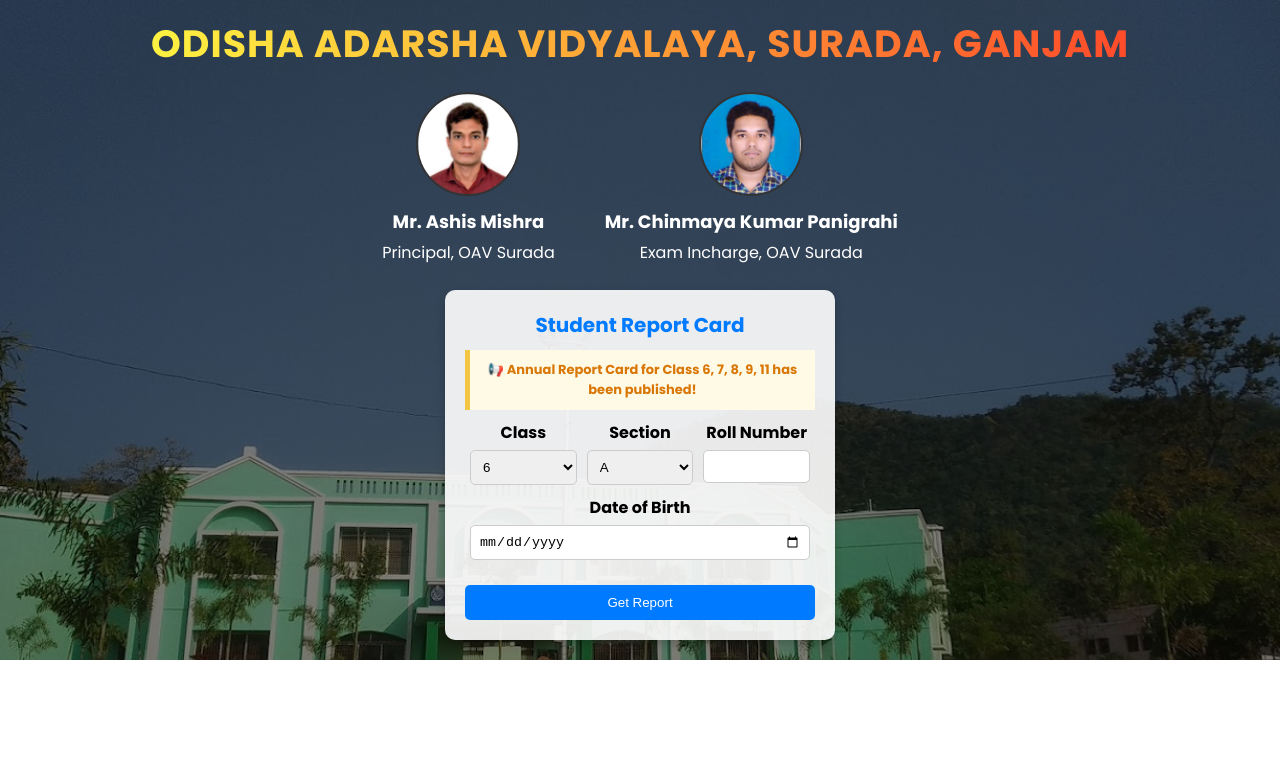
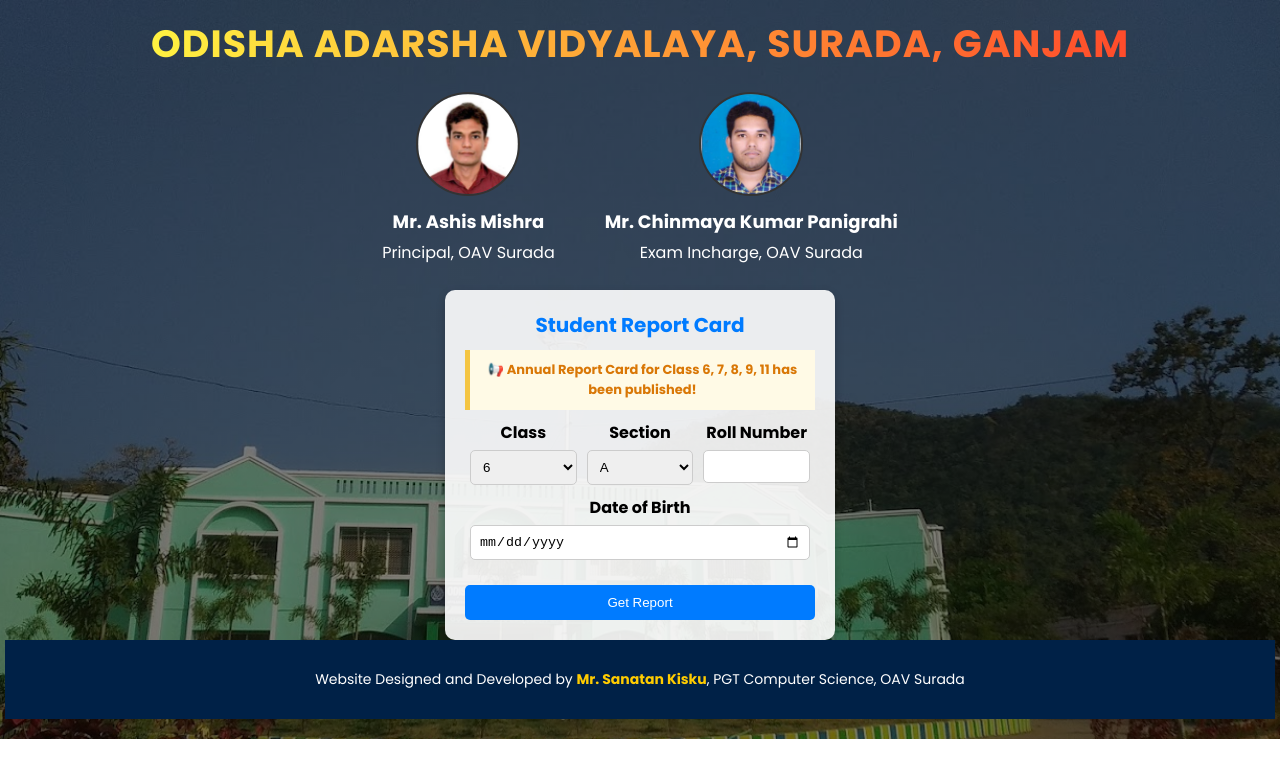
Before and after one commit to Sanatan-kisku/student-report-frontend, a React (Create React App) app: page / in a window 1280 px wide. Shown: the top 778 px of the page. Built offline with nearby package versions, Linux system fonts and the light colour scheme.

Commit message:
add footer

```diff
--- a/src/components/GetReport.js
+++ b/src/components/GetReport.js
@@ -114,6 +114,9 @@ const GetReport = () => {
         <button className="get-report-btn" onClick={fetchReport}>Get Report</button>
         {loading && <p>Loading Report...</p>}
       </div>
+      <footer className="footer">
+        <p>Website Designed and Developed by <strong>Mr. Sanatan Kisku</strong>, PGT Computer Science, OAV Surada</p>
+      </footer>
     </div>
   );
 };
--- a/src/styles/GetReport.css
+++ b/src/styles/GetReport.css
@@ -162,6 +162,20 @@ select, input {
   background: #0056b3;
 }
 
+.footer {
+  background: #002147; /* A dark blue shade */
+  color: white;
+  text-align: center;
+  padding: 15px;
+  font-size: 14px;
+  position: relative; /* Adjust if needed */
+  width: 100%;
+}
+
+.footer strong {
+  color: #ffcc00; /* Highlighting your name in yellow */
+}
+
 @media (max-width: 600px) {
   .form-box h2{
     font-size: 23px;
@@ -260,4 +274,8 @@ select, input {
   white-space: nowrap;
 }
 
+  .footer {
+    font-size: 12px;  /* Reduce font size for small screens */
+    padding: 10px;
+  }
 }
```
